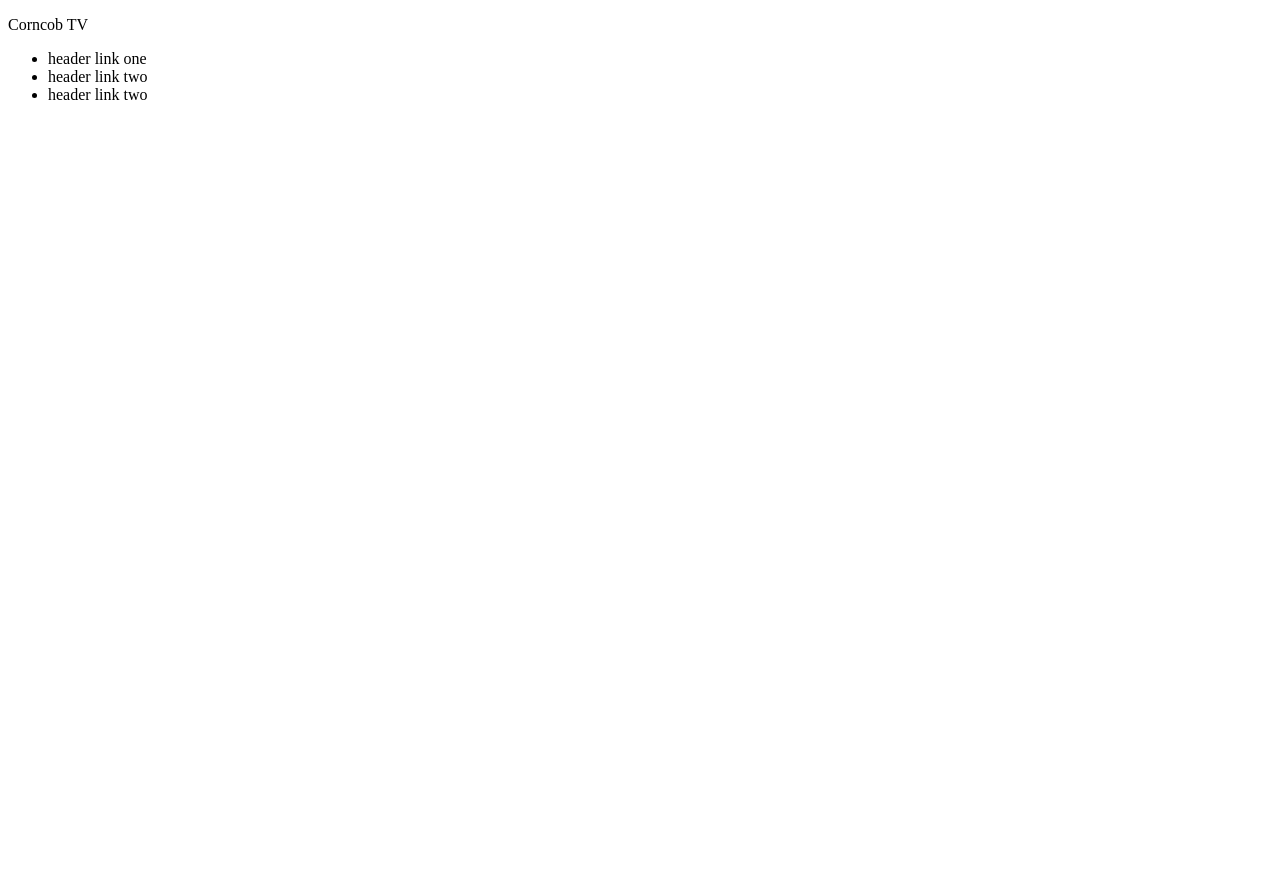
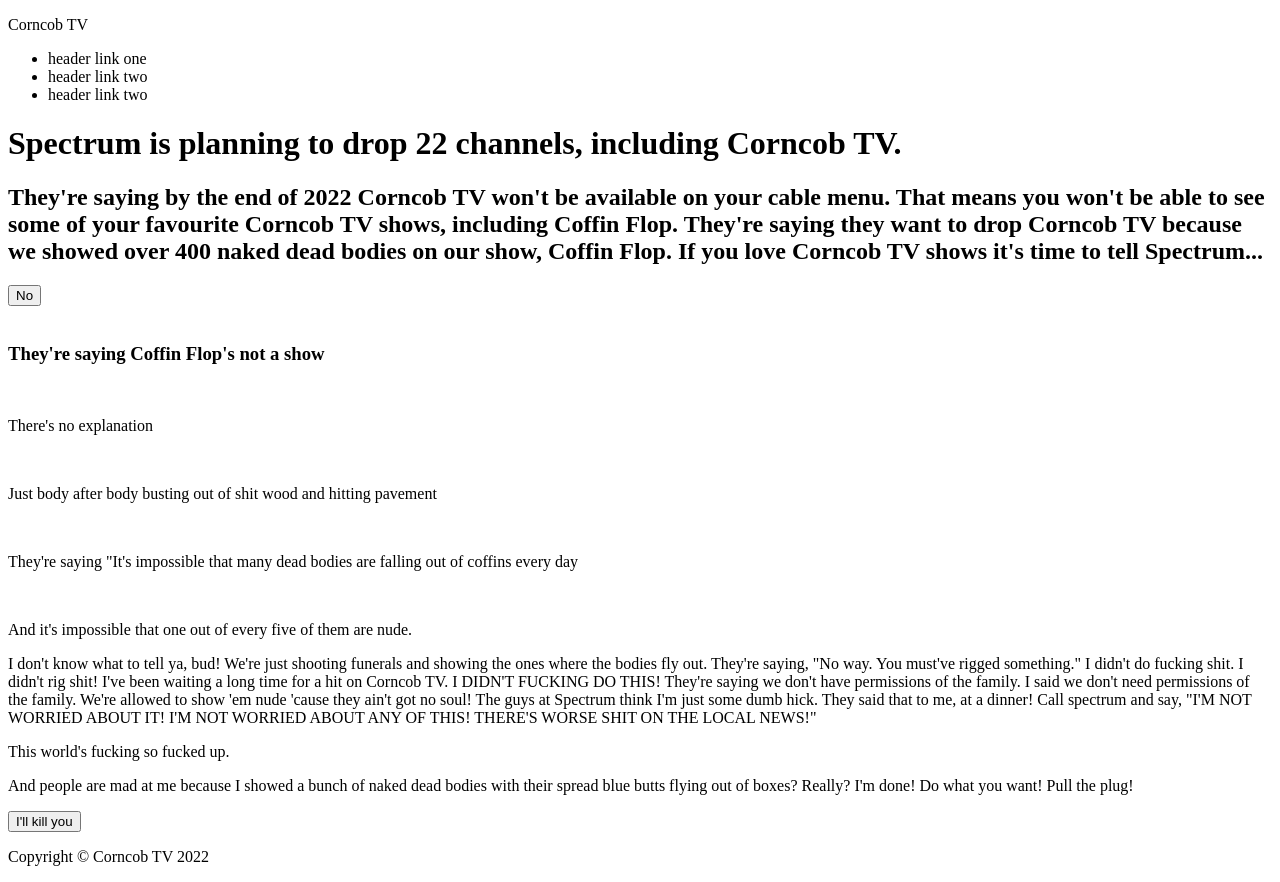
Before and after one commit to morkel10/odin-landing, a plain HTML site: page index.html in a window 1280 px wide. Before the commit the page ends 800 px from the top, so only its background shows below. Drawn offline with Linux system fonts and the light colour scheme.

Commit message:
Complete basic HTML template

```diff
--- a/index.html
+++ b/index.html
@@ -35,7 +35,14 @@ Left: p1 and p2, flex-start
 Right: button, centered: no
 Tell spectrum no
 
+Section 6: credits
+
+text: https://www.reddit.com/r/IThinkYouShouldLeave/comments/ogn0iq/spectrum_is_planning_to_drop_22_channels/
+
+
 -->
+
+<!-- Section 1: header -->
 
 <div class="header">
     <div class="logo">
@@ -53,5 +60,91 @@ Tell spectrum no
 
 </div>
 
+<!-- Section 2: intro -->
+
+<div class="intro">
+    <div class="intro-left">
+<h1>Spectrum is planning to drop 22 channels, including Corncob TV.
+</h1>
+
+<h2>
+    They're saying by the end of 2022 Corncob TV
+    won't be available on your cable menu.
+    That means you won't be able to see some of your favourite Corncob TV shows,
+    including <strong>Coffin Flop</strong>.
+    They're saying they want to drop Corncob TV because we showed over 400 naked dead bodies on our show, <strong>Coffin Flop</strong>.
+    If you love Corncob TV shows it's time to tell Spectrum...
+</h2>
+
+<button id="no1">No</button>
+</div>
+
+<div class="intro-right">
+<img>
+<!-- corncob TV logo-->
+
+</div>
+</div>
+
+<!-- Section 3: more information -->
+
+<div class="more-info">
+<div class="info-head">
+<h3>They're saying Coffin Flop's not a show</h3>
+</div>
+
+<div class="coff-pics">
+<div id="coff1">
+<img>
+<p>There's no explanation</p>
+</div>
+
+<div id="coff2">
+    <img>
+    <p>Just body after body busting out of shit wood and hitting pavement</p>
+</div>
+
+<div id="coff3">
+<img>
+<p>They're saying "It's impossible that many dead bodies are falling out of coffins every day</p>
+</div>
+
+<div id="coff4">
+<img>
+<p> And it's impossible that one out of every five of them are nude.</p>
+</div>
+</div>
+</div>
+
+<!-- Section 4: quote -->
+
+<div id="big-quote">
+    <p id="big-quote-text">I don't know what to tell ya, bud! We're just shooting funerals and showing the ones where the bodies fly out. They're saying, "No way. You must've rigged something." I didn't do fucking shit. I didn't rig shit! I've been waiting a long time for a hit on Corncob TV. I DIDN'T FUCKING DO THIS! They're saying we don't have permissions of the family. I said we don't need permissions of the family. We're allowed to show 'em nude 'cause they ain't got no soul! The guys at Spectrum think I'm just some dumb hick. They said that to me, at a dinner! Call spectrum and say, "I'M NOT WORRIED ABOUT IT! I'M NOT WORRIED ABOUT ANY OF THIS! THERE'S WORSE SHIT ON THE LOCAL NEWS!" </p>
+</div>
+
+<!-- Section 5: call to action -->
+<div id="call-container">
+<div id="call-left">
+    <p class="call1">
+        This world's fucking so fucked up.
+    </p>
+
+    <p class="call2">
+        And people are mad at me because I showed a bunch of naked dead bodies with their spread blue butts flying out of boxes? Really? I'm done! Do what you want! Pull the plug!
+    </p>
+</div>
+
+<div id="call-right">
+<button>I'll kill you</button>
+</div>
+</div>
+
+<!-- Section 6: footer -->
+<div class="footer">
+    <p id="credits">Copyright © Corncob TV 2022</p>
+</div>
+
+
+
 </body>
 </html>
```
